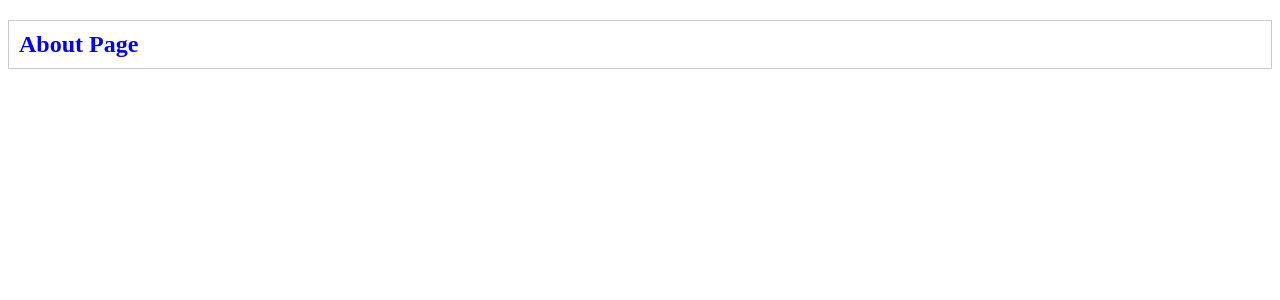
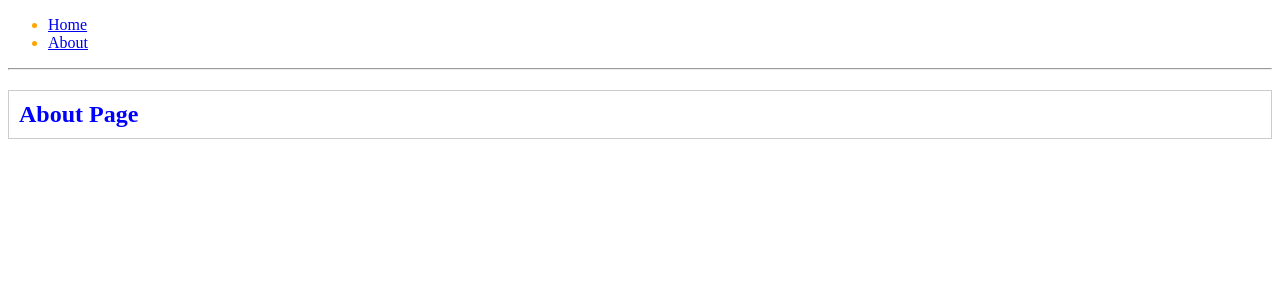
Before and after one commit to gmkhussain/react, a React (Create React App) app in the folder example/: page /about in a window 1280 px wide. Shown: the top 300 px of the page. Built offline with nearby package versions, Linux system fonts and the light colour scheme.

Commit message:
:tomato: Basic Navigation components in ReactJS Router

```diff
--- a/example/src/Routes.js
+++ b/example/src/Routes.js
@@ -1,11 +1,16 @@
 import React from 'react';
-import { BrowserRouter as Router, Route, Link} from 'react-router-dom';
+import { BrowserRouter as Router, Route } from 'react-router-dom';
 import App from './App';
 import AboutPage from './layout/about';
+import Navbar from './layout/navbar';
 
 const MyRoutes = () =>(
     <Router>
         <div>
+            <Navbar />
+
+            <hr />
+
             <Route exact path='/' component={App} />
             <Route path='/about' component={AboutPage} />
         </div>
--- /dev/null
+++ b/example/src/layout/navbar.js
@@ -0,0 +1,14 @@
+import React from 'react';
+import { Link } from 'react-router-dom';
+
+
+const Navbar = () => (
+
+    <ul>
+        <li><Link to='/'>Home</Link></li>
+        <li><Link to='about'>About</Link></li>
+    </ul>
+
+)
+
+export default Navbar;
```
Also changed, not shown: 1 other file (tests, documents, lock files or other folders).
